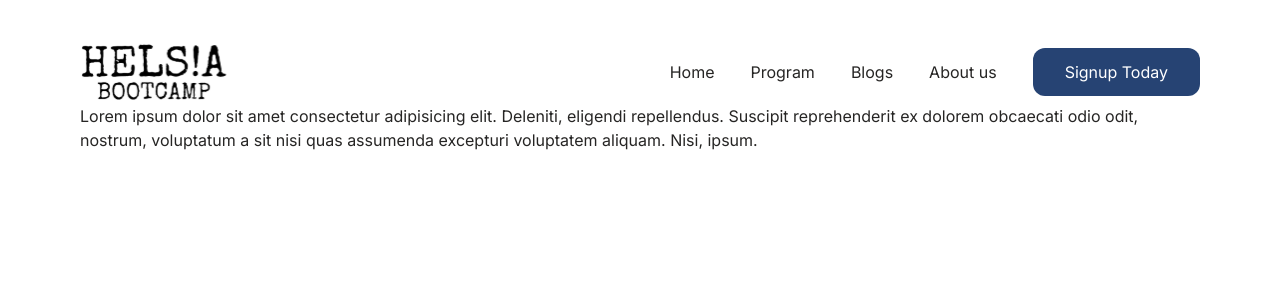
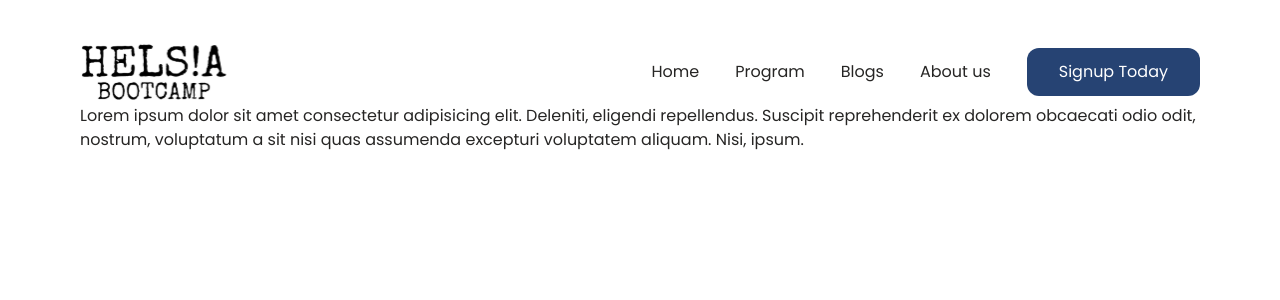
Before and after one commit to sohanemon/helsia-bootcamp, a Next.js app: page / in a window 1280 px wide. Shown: the top 300 px of the page. Built offline with nearby package versions, Linux system fonts and the light colour scheme.

Commit message:
Jun 14, 2023, 3:53 PM

```diff
--- a/src/app/layout.tsx
+++ b/src/app/layout.tsx
@@ -1,8 +1,8 @@
 import Navbar from '@/components/navbar';
-import { Inter } from 'next/font/google';
+import { Poppins } from 'next/font/google';
 import './globals.css';
 
-const inter = Inter({ subsets: ['latin'] });
+const poppins = Poppins({ subsets: ['latin'] });
 
 export const metadata = {
   title: 'Helsia Bootcamp',
@@ -15,7 +15,7 @@ export default function RootLayout({
 }) {
   return (
     <html lang='en'>
-      <body className={inter.className + ' pt-10 px-20'}>
+      <body className={poppins.className + ' pt-10 px-20'}>
         <Navbar />
         {children}
       </body>
```
